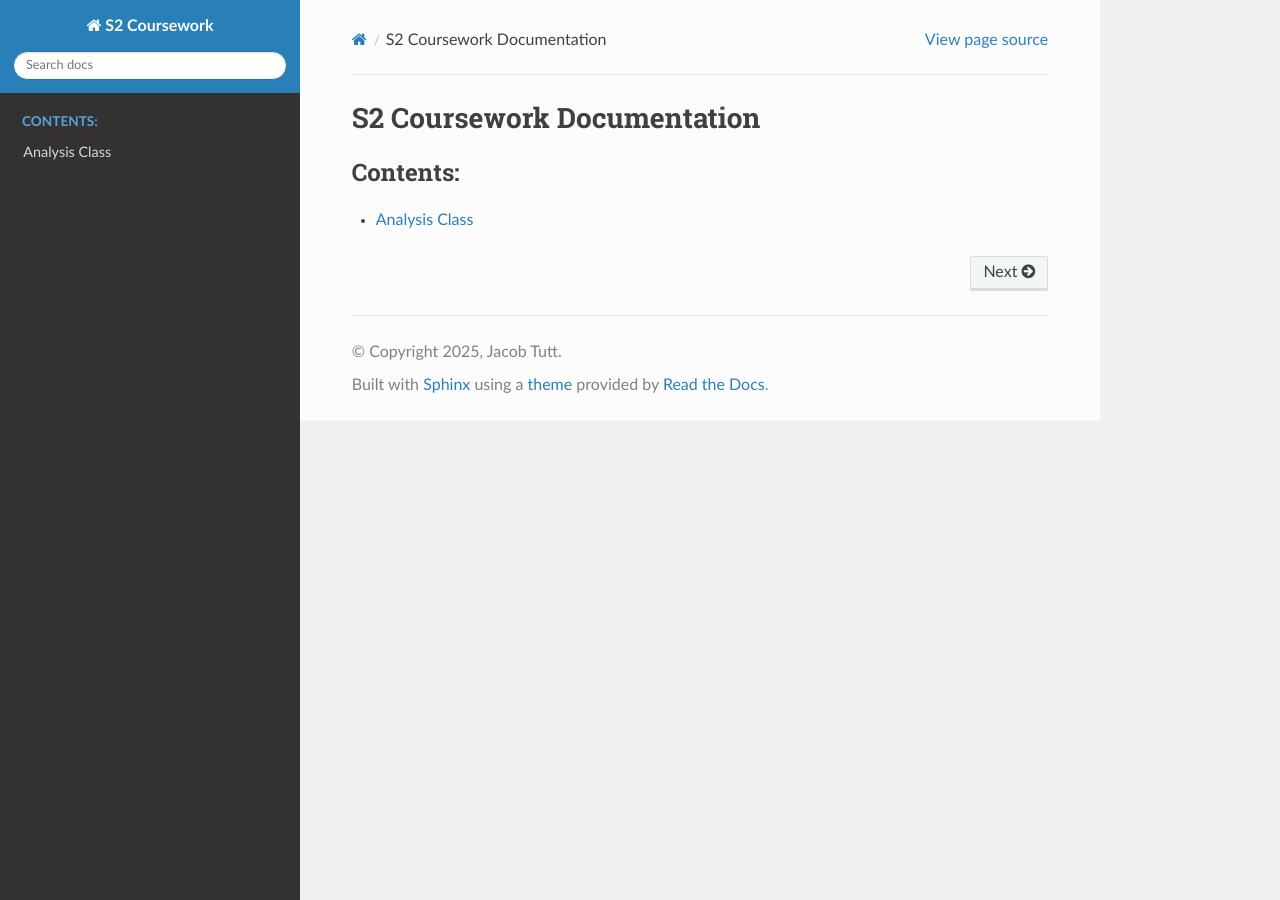
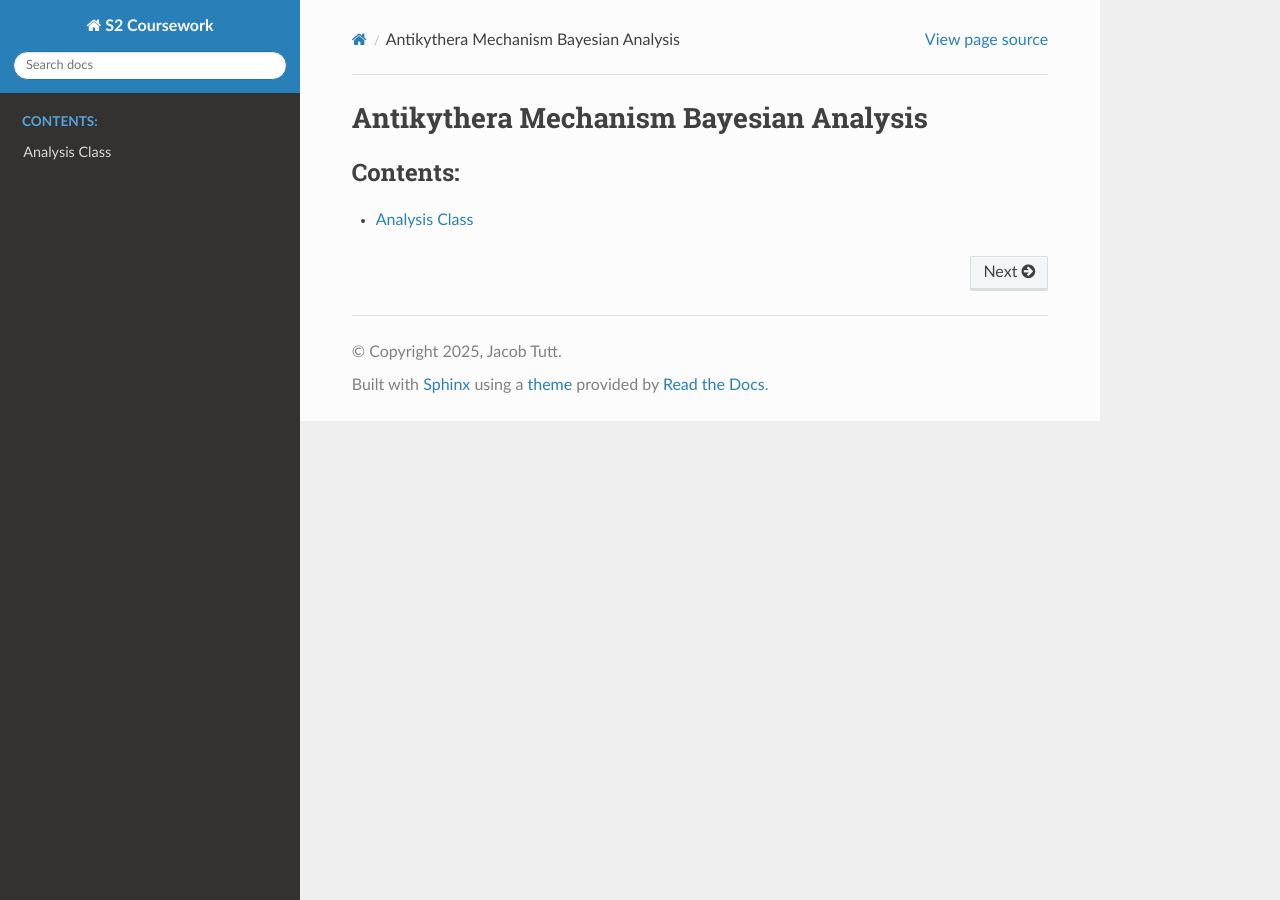
Before and after one commit to JacobTutt/antikythera_bayesian_analysis, a Sphinx documentation site: the page built from docs/source/index.rst, in a window 1280 px wide. Built offline with Sphinx 7.4.7 and the Read the Docs theme 3.1.0, drawn with Linux system fonts in a browser that asks for light colours.

Commit message:
Update Documentation

```diff
--- a/docs/source/index.rst
+++ b/docs/source/index.rst
@@ -1,5 +1,5 @@
-S2 Coursework Documentation
-===========================
+Antikythera Mechanism Bayesian Analysis
+=======================================
 
 .. toctree::
    :maxdepth: 2
```
Also changed, not shown: README.md (+1 -1 lines).
